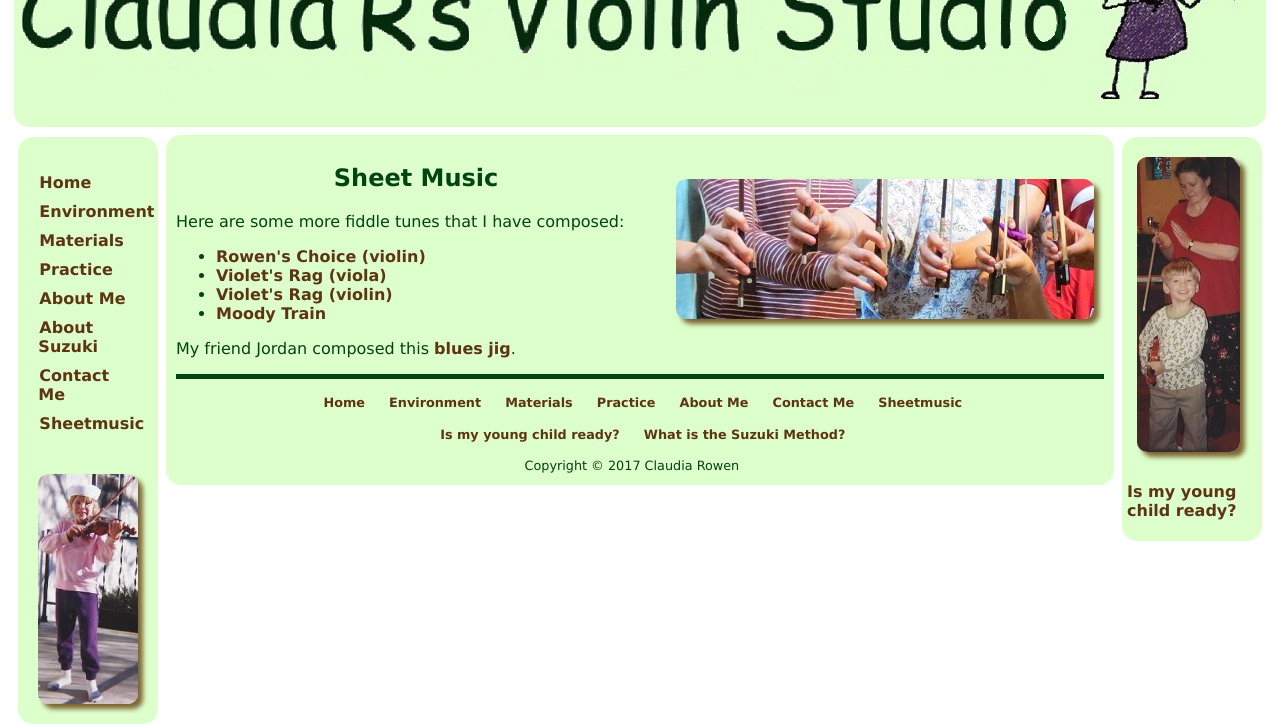
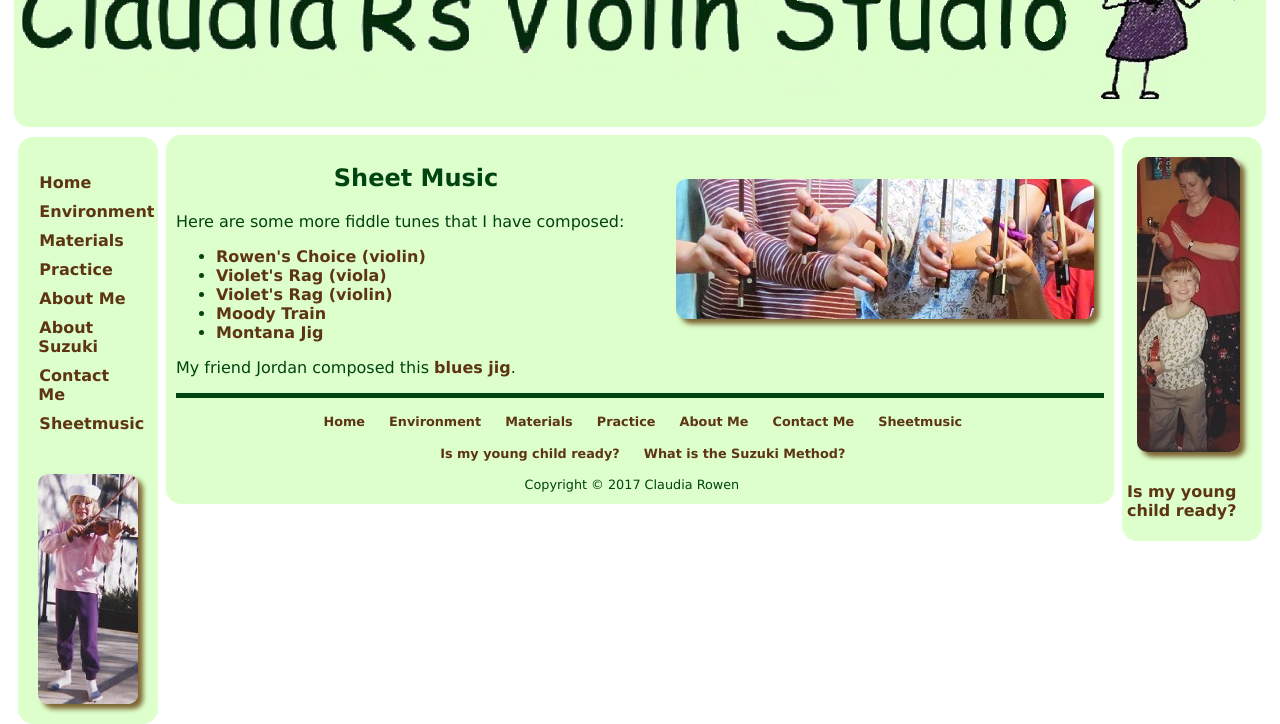
Before and after one commit to theluckyfiddler/theluckyfiddler.github.io, a plain HTML site: page sheetMusic.html in a window 1280 px wide. Shown: the part 91-815 px from the top of the page. Drawn offline with Linux system fonts and the light colour scheme.

Commit message:
update sheetmusic
add montana jig

```diff
--- a/sheetMusic.html
+++ b/sheetMusic.html
@@ -42,6 +42,7 @@
       <li><a href="pics/violetsRagA.pdf" target="_blank">Violet's Rag (viola)</a></li>
 	  <li><a href="pics/violetsRagV.pdf" target="_blank">Violet's Rag (violin)</a></li>
 	  <li><a href="pics/moodyTrain.pdf" target="_blank">Moody Train</a></li>
+	  <li><a href="pics/MontanaJig.pdf" target="_blank">Montana Jig</a></li>
 	</ul>
 	<p> My friend Jordan composed this <a href="pics/MindClearing.pdf" target="_blank">blues jig</a>.
 
```
Also changed, not shown: 2 other files.
